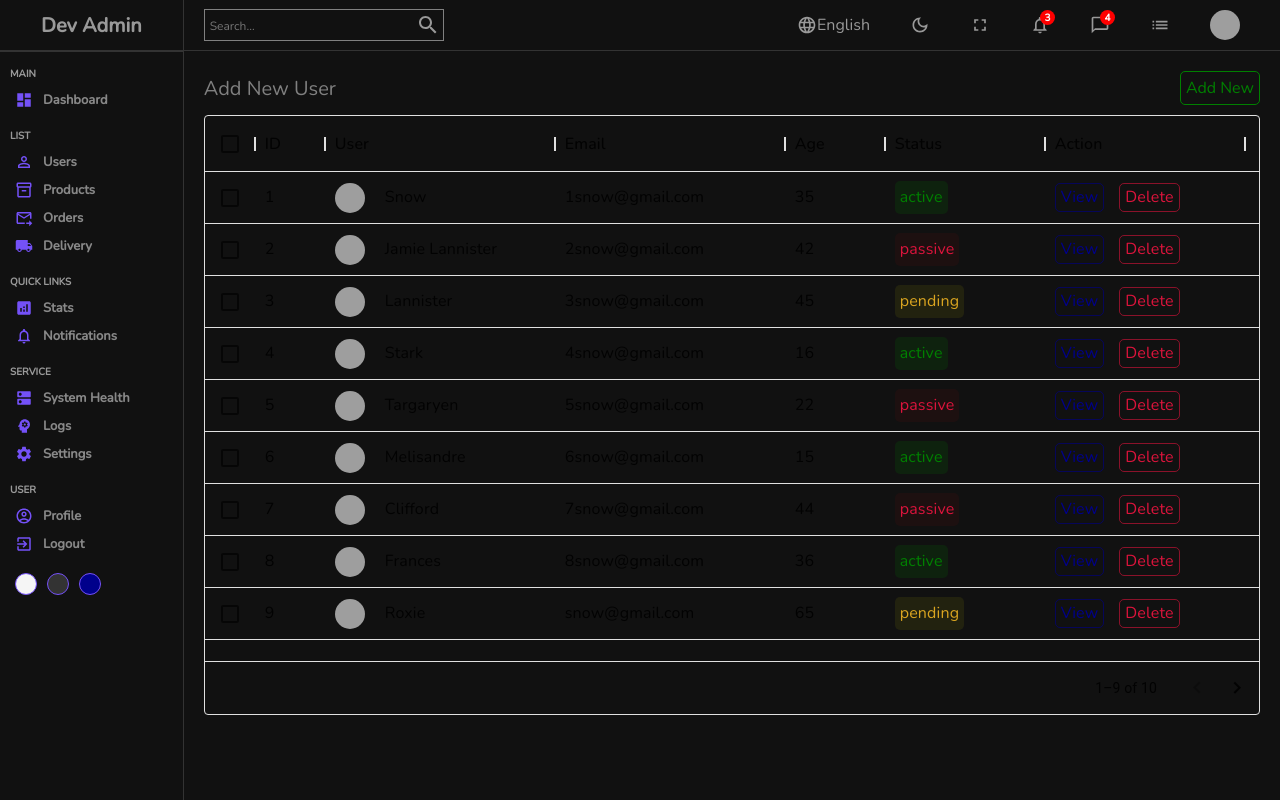
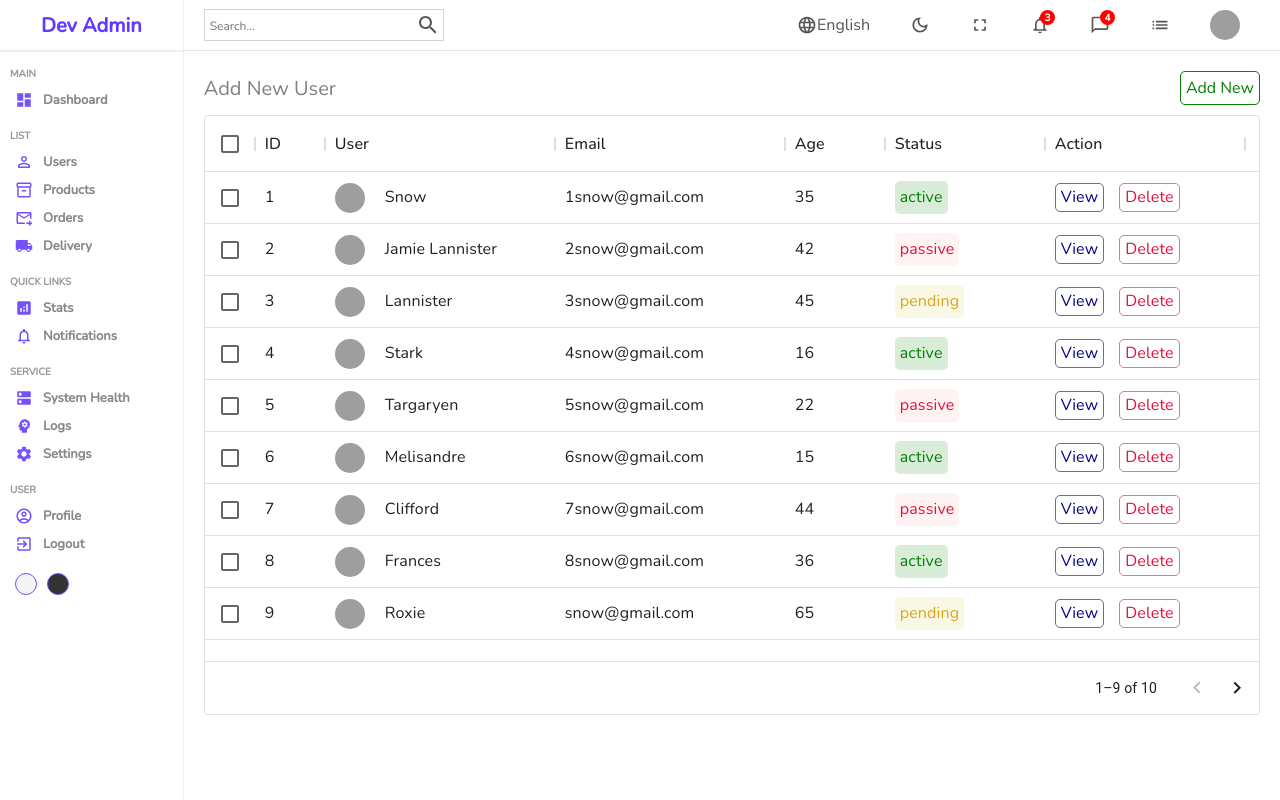
Before and after one commit to Solamatics/dev-admin-dashboard, a React (Create React App) app: page /users in a window 1280 px wide. Built offline with nearby package versions, Linux system fonts and the light colour scheme; grey boxes are pictures that could not be loaded.

Commit message:
complete implementation of dark mode

```diff
--- a/src/App.js
+++ b/src/App.js
@@ -1,3 +1,4 @@
+import { useContext } from "react";
 import Home from "./pages/home/Home";
 import Login from "./pages/login/Login";
 import List from "./pages/list/List";
@@ -6,10 +7,13 @@ import New from "./pages/new/New";
 import { BrowserRouter as Router, Routes, Route } from "react-router-dom";
 import { productInputs, userInputs } from "./formSource";
 import "./style/dark.scss";
+import { DarkModeContext } from "./context/darkModeContext";
 
 function App() {
+  const { darkMode } = useContext(DarkModeContext);
+
   return (
-    <div className="app dark">
+    <div className={darkMode ? "app dark" : "app"}>
       <Router>
         <Routes>
           <Route path="/">
--- a/src/components/datatable/DataTable.jsx
+++ b/src/components/datatable/DataTable.jsx
@@ -1,23 +1,35 @@
-import React from "react";
+import React, { useState } from "react";
 import "./dataTable.scss";
 import { DataGrid } from "@mui/x-data-grid";
 import { userColumns, userRows } from "../../datatablesource";
 import { Link } from "react-router-dom";
 
 const DataTable = () => {
+  const [data, setData] = useState(userRows);
+
+  //handles deleting user
+  const handleDelete = (id) => {
+    setData(data.filter((item) => item.id !== id));
+  };
+
   const actionColumn = [
     {
       field: "action",
       headerName: "Action",
       width: 200,
-      renderCell: () => {
+      renderCell: (params) => {
         return (
           <div className="cellAction">
             <Link to="/users/test" style={{ textDecoration: "none" }}>
               <div className="viewButton">View</div>
             </Link>
 
-            <div className="deleteButton">Delete</div>
+            <div
+              className="deleteButton"
+              onClick={() => handleDelete(params.id)}
+            >
+              Delete
+            </div>
           </div>
         );
       },
@@ -37,7 +49,8 @@ const DataTable = () => {
         </Link>
       </div>
       <DataGrid
-        rows={userRows}
+        className="datagrid"
+        rows={data}
         columns={userColumns.concat(actionColumn)}
         pageSize={9}
         rowsPerPageOptions={[5]}
--- a/src/components/navbar/Navbar.jsx
+++ b/src/components/navbar/Navbar.jsx
@@ -1,4 +1,4 @@
-import React from "react";
+import React, { useContext } from "react";
 import "./navbar.scss";
 import SearchOutlinedIcon from "@mui/icons-material/SearchOutlined";
 import LanguageOutlinedIcon from "@mui/icons-material/LanguageOutlined";
@@ -7,8 +7,10 @@ import FullscreenOutlinedIcon from "@mui/icons-material/FullscreenOutlined";
 import NotificationsNoneOutlinedIcon from "@mui/icons-material/NotificationsNoneOutlined";
 import ChatBubbleOutlineOutlinedIcon from "@mui/icons-material/ChatBubbleOutlineOutlined";
 import ListOutlinedIcon from "@mui/icons-material/ListOutlined";
+import { DarkModeContext } from "../../context/darkModeContext";
 
 const Navbar = () => {
+  const { dispatch } = useContext(DarkModeContext);
   return (
     <div className="navbar">
       <div className="wrapper">
@@ -22,7 +24,10 @@ const Navbar = () => {
             English
           </div>
           <div className="item">
-            <DarkModeOutlinedIcon className="icon" />
+            <DarkModeOutlinedIcon
+              onClick={() => dispatch({ type: "TOGGLE" })}
+              className="icon"
+            />
           </div>
           <div className="item">
             <FullscreenOutlinedIcon className="icon" />
--- a/src/components/sidebar/Sidebar.jsx
+++ b/src/components/sidebar/Sidebar.jsx
@@ -1,4 +1,4 @@
-import React from "react";
+import React, { useContext } from "react";
 import "./sidebar.scss";
 import DashboardIcon from "@mui/icons-material/Dashboard";
 import PersonOutlineOutlinedIcon from "@mui/icons-material/PersonOutlineOutlined";
@@ -13,8 +13,11 @@ import SettingsIcon from "@mui/icons-material/Settings";
 import AccountCircleOutlinedIcon from "@mui/icons-material/AccountCircleOutlined";
 import ExitToAppOutlinedIcon from "@mui/icons-material/ExitToAppOutlined";
 import { Link } from "react-router-dom";
+import { DarkModeContext } from "../../context/darkModeContext";
 
 export const Sidebar = () => {
+  const { dispatch } = useContext(DarkModeContext);
+
   return (
     <div className="sidebar">
       <div className="top">
@@ -87,9 +90,15 @@ export const Sidebar = () => {
         </ul>
       </div>
       <div className="bottom">
-        <div className="color__option"></div>
-        <div className="color__option"></div>
-        <div className="color__option"></div>
+        <div
+          className="color__option"
+          onClick={() => dispatch({ type: "LIGHT" })}
+        ></div>
+        <div
+          className="color__option"
+          onClick={() => dispatch({ type: "DARK" })}
+        ></div>
+        {/* <div className="color__option"></div> */}
       </div>
     </div>
   );
--- /dev/null
+++ b/src/context/darkModeContext.js
@@ -0,0 +1,30 @@
+import { createContext, useReducer, useEffect } from "react";
+import DarModeReducer from "./darkModeReducer";
+
+const INITIAL_STATE = {
+  darkMode: false,
+};
+
+export const DarkModeContext = createContext(INITIAL_STATE);
+
+export const DarkModeContextProvider = ({ children }) => {
+  const [state, dispatch] = useReducer(DarModeReducer, INITIAL_STATE);
+
+  // useEffect(() => {
+  //   if(JSON.parse(localStorage.getItem("DARK_MODE"))) {
+  //     dispatch({
+  //       type:"DARK"
+  //     })
+  //   }
+  // }, [])
+
+  // useEffect(() => {
+  //   localStorage.setItem("DARK_MODE", state.darkMode);
+  // }, [state.darkMode]);
+
+  return (
+    <DarkModeContext.Provider value={{ darkMode: state.darkMode, dispatch }}>
+      {children}
+    </DarkModeContext.Provider>
+  );
+};
--- /dev/null
+++ b/src/context/darkModeReducer.js
@@ -0,0 +1,23 @@
+const DarModeReducer = (state, action) => {
+  switch (action.type) {
+    case "LIGHT": {
+      return {
+        darkMode: false,
+      };
+    }
+    case "DARK": {
+      return {
+        darkMode: true,
+      };
+    }
+    case "TOGGLE": {
+      return {
+        darkMode: !state.darkMode,
+      };
+    }
+    default:
+      return state;
+  }
+};
+
+export default DarModeReducer;
--- a/src/index.js
+++ b/src/index.js
@@ -1,10 +1,13 @@
 import React from "react";
 import ReactDOM from "react-dom/client";
 import App from "./App";
+import { DarkModeContextProvider } from "./context/darkModeContext";
 
 const root = ReactDOM.createRoot(document.getElementById("root"));
 root.render(
   <React.StrictMode>
-    <App />
+    <DarkModeContextProvider>
+      <App />
+    </DarkModeContextProvider>
   </React.StrictMode>
 );
--- a/src/style/dark.scss
+++ b/src/style/dark.scss
@@ -44,7 +44,28 @@
         &:hover {
           background-color: #333;
         }
+
+        .icon {
+          color: #999;
+        }
       }
     }
   }
+
+  .dataTable {
+    .datagrid {
+      color: gray;
+      border: none;
+    }
+    .viewButton,
+    .deleteButton,
+    .cellWithStatus {
+      color: gray;
+      border: none;
+    }
+  }
+
+  input {
+    background-color: transparent;
+  }
 }
```
